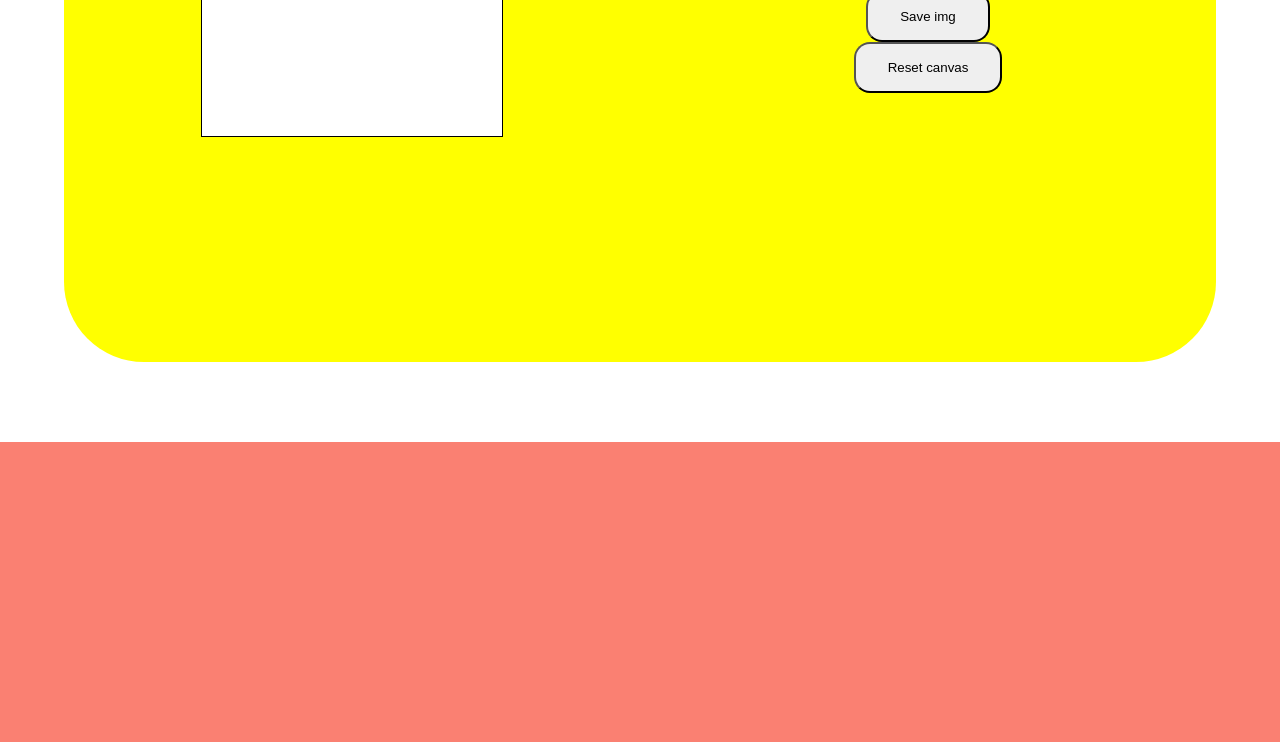
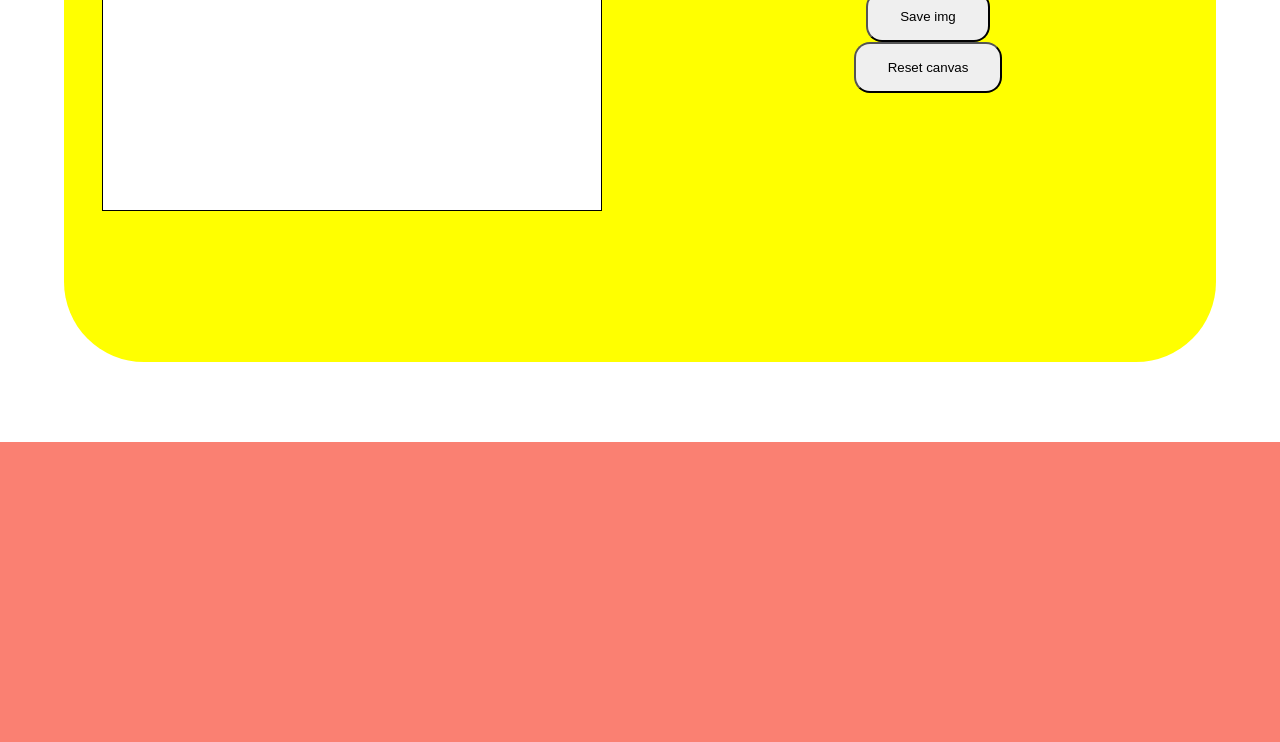
Before and after one commit to OskarSollenberg/eskil-drawing-canvas, a plain HTML site: page index.html in a window 1280 px wide. Shown: the part 358-1100 px from the top of the page. Drawn offline with Linux system fonts and the light colour scheme.

Commit message:
change canvas size

```diff
--- a/style.css
+++ b/style.css
@@ -45,6 +45,8 @@ main {
 canvas {
     background: white;
     border: 1px solid black;
+    width: 500px;
+    height: 300px;
 }
 
 button {
```
